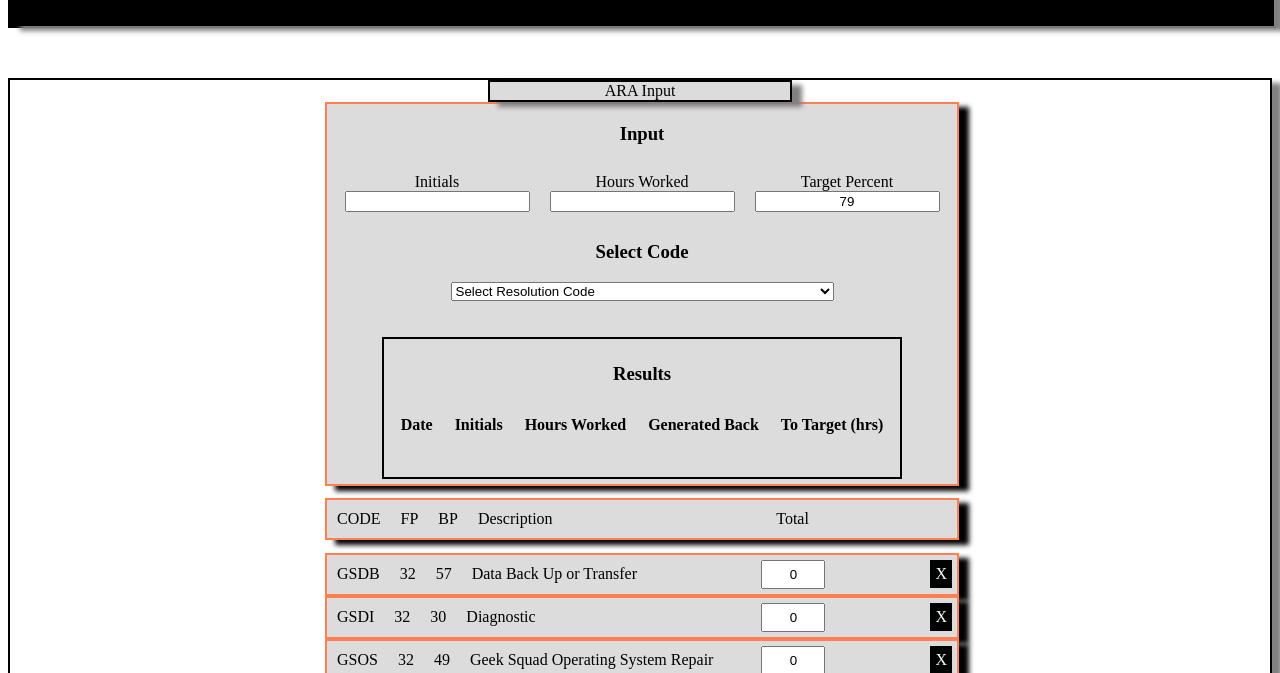
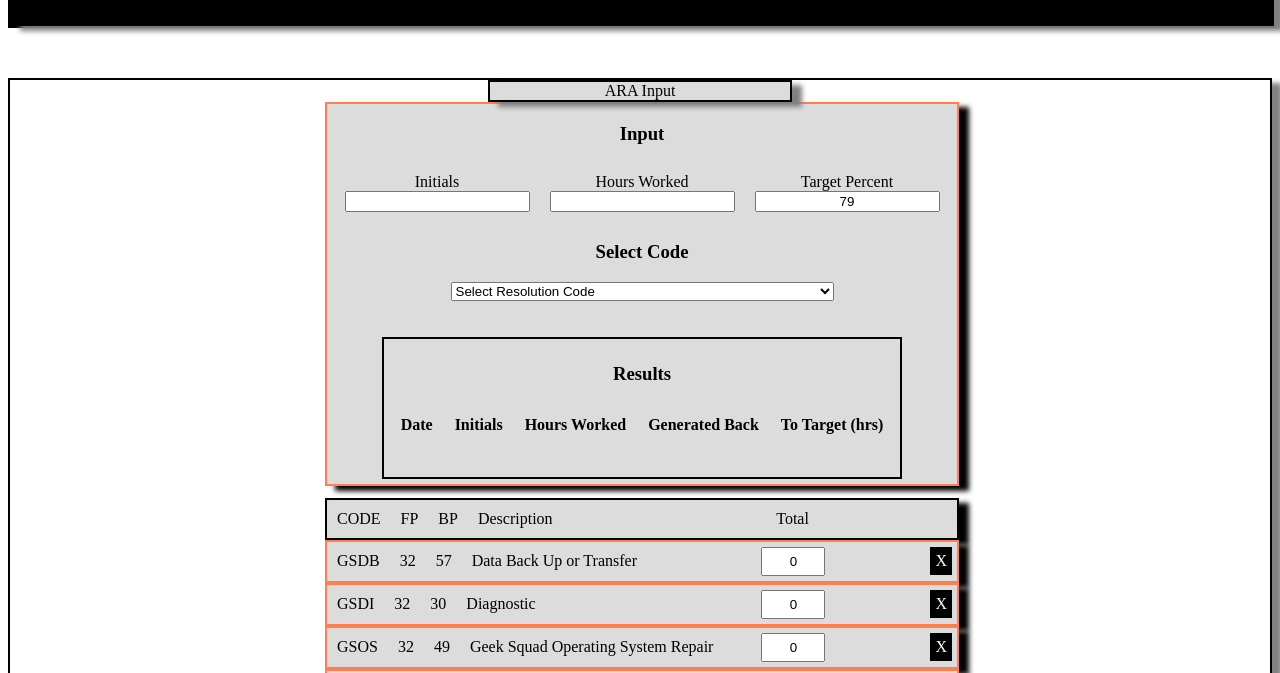
Before and after one commit to mwinb/LaborTracker, a plain HTML site: page index.html in a window 1280 px wide. Shown: the part 114-787 px from the top of the page. Drawn offline with nearby package versions, Linux system fonts and the light colour scheme.

Commit message:
Formatting Changes

```diff
--- a/css/homepage.css
+++ b/css/homepage.css
@@ -99,7 +99,8 @@ input {
 
 #resCode {
 	margin-top: 1%;
-	margin-bottom: 1%;
+	margin-bottom: 0%;
+	border-color: black;
 
 }
 
```
